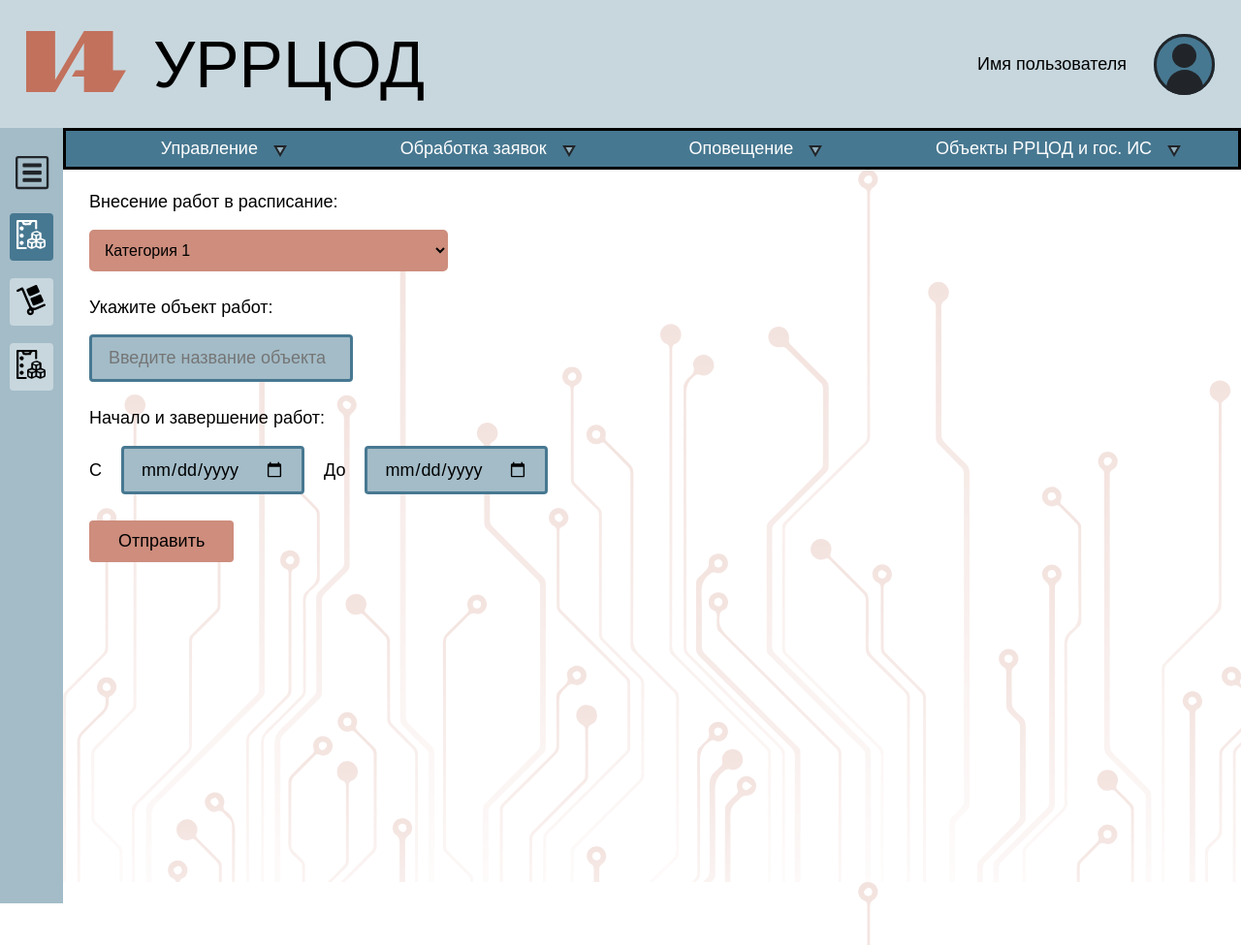
After one commit to HOCOKcyber/prototype_web_drdc, a Flask app: template flaskr/servicePage/templates/workSchedulePage.html in a window 1280 px wide. The commit adds this page. Shown: the whole page at 97% size. Run offline with Flask 3, Linux system fonts and the light colour scheme; the template is opened without the code that fills it, so the values that code supplies are empty; some web fonts are replaced.

Commit message:
add workShudle, full commit

```diff
--- a/flaskr/servicePage/static/templateRequestStyle.css
+++ b/flaskr/servicePage/static/formServiceStyle.css
@@ -23,14 +23,16 @@ form select{
 
 /* TODO Смена цвета при наведении на option */
 
-/* Textarea */
-form textarea{
+form textarea,
+form input[type="text"],
+form input[type="date"]{
     padding: 11px 17px;
     border-radius: 4px;
     border: 3px solid var(--dark-blue);
     background-color: var(--main-color);
 }
 
+/* Кнопка  */
 form button{
     border: none;
     padding: 11px 30px;
@@ -43,3 +45,11 @@ form button{
 form button:hover{
     background-color: var(--clickable-color-hover);
 }
+
+/* Контейнер для красивого вывода начала и конца даты */
+form .date_input_wrapper{
+    display: flex;
+    flex-direction: row;
+    align-items: baseline;
+    gap: 20px;
+}
--- a/flaskr/servicePage/templates/templateRequestPage.html
+++ b/flaskr/servicePage/templates/templateRequestPage.html
@@ -2,7 +2,7 @@
 
 
 {% block head %}
-<link rel="stylesheet" href=" {{ url_for('servicePage.static', filename='templateRequestStyle.css') }} ">
+<link rel="stylesheet" href=" {{ url_for('servicePage.static', filename='formServiceStyle.css') }} ">
 {% endblock %}
 
 {% block content %}
--- a/flaskr/servicePage/templates/templateServicePage.html
+++ b/flaskr/servicePage/templates/templateServicePage.html
@@ -18,7 +18,7 @@
             <ul class="sub_menu">
                 <li><a href="{{ url_for('servicePage.maintenanceRequestPage')}}" class="{% if 'maintenanceRequest' in request.path %}active{% endif %}">Заявка на обслуживание</a></li>
                 <li><a href="{{ url_for('servicePage.incidentRequestPage')}}" class="{% if 'incidentRequest' in request.path %}active{% endif %}">Заявка об инциденте </a></li>
-                <li><a href="#">Расписание работ</a></li>
+                <li><a href="{{ url_for('servicePage.workSchedulePage')}}" class="{% if 'workSchedulePage' in request.path %}active{% endif %}">Расписание работ</a></li>
                 <li><a href="#">Результаты мониторинга</a></li>
                 <li><a href="#">Управление доступом</a></li>
             </ul>
--- /dev/null
+++ b/flaskr/servicePage/templates/workSchedulePage.html
@@ -0,0 +1,32 @@
+{% extends "templateServicePage.html" %}
+
+{% block head %}
+<link rel="stylesheet" href=" {{ url_for('servicePage.static', filename='formServiceStyle.css') }} ">
+{% endblock %}
+
+{% block content %}
+<form method="post">
+    <div>
+        <label for="work_category" >Внесение работ в расписание: </label>
+        <select name="work_category">
+            <option value="1">Категория 1</option>
+            <option value="2">Категория 2</option>
+            <option value="2">Категория 2</option>
+        </select>
+    </div>
+    <div>
+        <label for="work_object">Укажите объект работ:</label>
+        <input name="work_object" type="text" placeholder="Введите название объекта"></input>
+    </div>
+    <div>
+        <label for="work_start">Начало и завершение работ:</label>
+        <div class="date_input_wrapper">
+            C
+            <input type="date" name="work_start" />
+            До
+            <input type="date" name="work_end" />
+        </div>
+    </div>
+    <button type="submit">Отправить</button>
+</form>
+{% endblock %}
```
